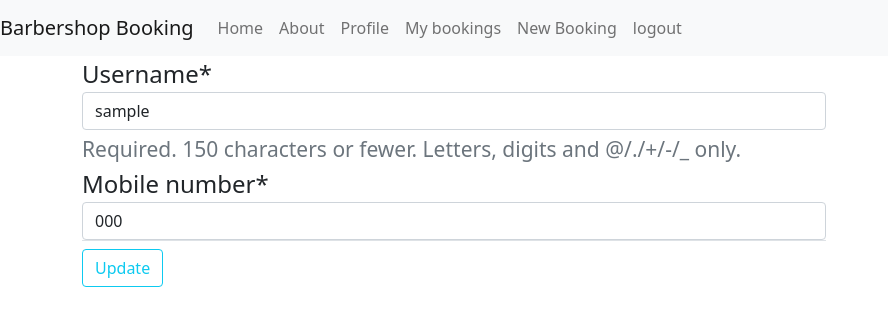
After one commit to BuddyLich/django_practices, a Django app: page /profile/1/update in a window 1280 px wide. The commit adds this page. Shown: the top 326 px of the page, without its empty margins (0-888 px from the left). Run offline with Django 3.2, Linux system fonts and the light colour scheme; a user stored in the database is signed in; tables that the repository leaves empty hold one stand-in row (values such as "Sample post"); some libraries are stand-ins or nearby versions.

Commit message:
add a profile_update view, template and route

```diff
--- a/barber_shop_booking_system/barber_shop_booking_system/urls.py
+++ b/barber_shop_booking_system/barber_shop_booking_system/urls.py
@@ -23,7 +23,8 @@ urlpatterns = [
     path('admin/', admin.site.urls),
     path('', include('booking.urls')),
     path('register/', user_view.register, name='register'),
-    path('profile/', user_view.profile, name='profile'),
+    path('profile/<int:pk>', user_view.profile, name='profile'),
+    path('profile/<int:pk>/update', user_view.profile_update, name='profile_update'),
     path('login/', auth_views.LoginView.as_view(template_name='customer/login.html'), name='login'),
     path('logout/', auth_views.LogoutView.as_view(template_name='customer/logout.html'), name='logout')
 ]
--- a/barber_shop_booking_system/booking/templates/booking/base.html
+++ b/barber_shop_booking_system/booking/templates/booking/base.html
@@ -37,7 +37,7 @@
                     </li>
                 {% elif user.is_customer %}
                     <li class="nav-item active">
-                        <a class="nav-link" href="{% url 'profile' %}">Profile</a>
+                        <a class="nav-link" href="{% url 'profile' user.pk %}">Profile</a>
                     </li>
                     <li class="nav-item active">
                         <a class="nav-link" href="{% url 'my_bookings' user.pk %}">My bookings</a>
--- /dev/null
+++ b/barber_shop_booking_system/users/templates/customer/profile_update.html
@@ -0,0 +1,18 @@
+{% extends "booking/base.html" %}
+{% load crispy_forms_tags %}
+{% block content %}
+    <div>
+        <form method="POST">
+            {% csrf_token %}
+            <fieldset class="form-group">
+                <legend class="border-bottom mb-r">
+                    {{ user_form|crispy }}
+                    {{ customer_form|crispy }}
+                </legend>
+            </fieldset>
+        <div class="form-group">
+            <button class="btn btn-outline-info" type="submit">Update</button>
+        </div>
+        </form>
+    </div>
+{% endblock %}
--- a/barber_shop_booking_system/users/views.py
+++ b/barber_shop_booking_system/users/views.py
@@ -1,7 +1,8 @@
-from django.shortcuts import render, redirect
+from django.shortcuts import render, redirect, get_object_or_404
 from django.contrib import messages
 from .forms import UserRegisterForm, UserUpdateForm, CustomerRegisterForm, CustomerUpdateForm
 from django.contrib.auth.decorators import login_required
+from .models import User, CustomerInfo
 
 
 def register(request):
@@ -35,22 +36,46 @@ def register(request):
 
 
 @login_required
-def profile(request):
+def profile(request, pk):
+    profile_customer = get_object_or_404(CustomerInfo, pk=pk)
+
+    if not request.user.is_staff and request.user != profile_customer.user:
+        return redirect('home')
+
+    profile_user = profile_customer.user
+
+    context = {
+        'phone': profile_customer.mobile_number,
+        'email': profile_user.email,
+        'username': profile_user.username
+    }
+
+    return render(request, 'customer/profile.html', context=context)
+
+
+@login_required
+def profile_update(request, pk):
+    profile_customer = get_object_or_404(CustomerInfo, pk=pk)
+    profile_user = profile_customer.user
+
+    if request.user != profile_customer.user:
+        return redirect('home')
+
     if request.method == 'POST':
-        user_form = UserUpdateForm(request.POST, instance=request.user)
-        customer_form = CustomerUpdateForm(request.POST, instance=request.customerinfo)
+        user_form = UserUpdateForm(request.POST, instance=profile_user)
+        customer_form = CustomerUpdateForm(request.POST, instance=profile_customer)
 
         if user_form.is_valid() and customer_form.is_valid():
             user_form.save()
             customer_form.save()
-            return redirect('profile')
+            return redirect('profile', pk=pk)
 
     else:
-        user_form = UserUpdateForm(instance=request.user)
-        customer_form = CustomerUpdateForm()
+        user_form = UserUpdateForm(instance=profile_user)
+        customer_form = CustomerUpdateForm(instance=profile_customer)
         context = {
             "user_form": user_form,
             "customer_form": customer_form
         }
 
-        return render(request, 'customer/profile.html', context=context)
+        return render(request, 'customer/profile_update.html', context=context)
```
Also changed, not shown: barber_shop_booking_system/users/templates/customer/profile.html (+6 -10 lines).
